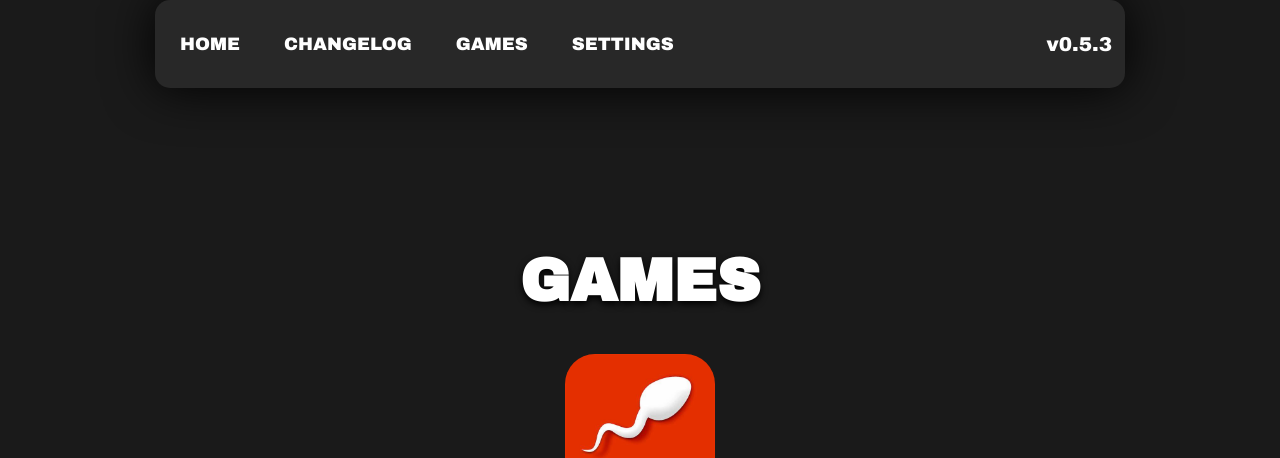
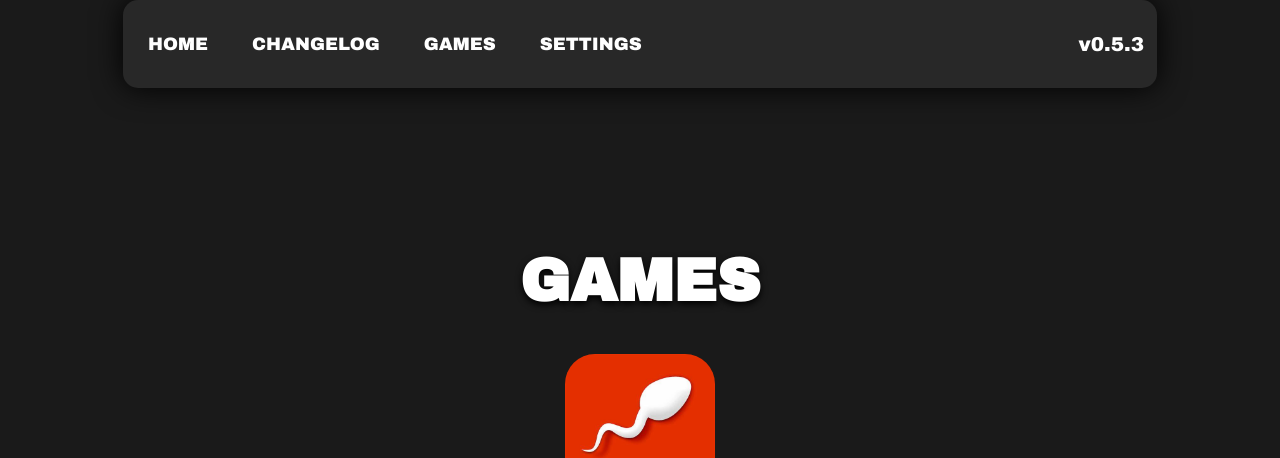
Before and after one commit to RealLogiDev/metric, a website: page static/games.html in a window 1280 px wide. Shown: the top 458 px of the page. Drawn offline with Linux system fonts and the light colour scheme.

Commit message:
sigma corporation

```diff
--- a/static/css/changelog.css
+++ b/static/css/changelog.css
@@ -20,7 +20,7 @@ body {
 
 .navbar {
     background-color: #282828;
-    box-shadow: 0px 0px 50px #000000;
+    box-shadow: 0px 0px 30px #000000;
     height: auto;
     position: fixed;
     top: 0;
@@ -30,9 +30,8 @@ body {
     justify-content: space-between;
     padding: 5px;
     border-radius: 15px;
-    width: 75%;;
+    width: 80%;
     transition-duration: 1s;
-
 }
 
 .navbar a {
--- a/static/css/settings.css
+++ b/static/css/settings.css
@@ -20,7 +20,7 @@ body {
 
 .navbar {
   background-color: #282828;
-  box-shadow: 0px 0px 50px #000000;
+  box-shadow: 0px 0px 30px #000000;
   height: auto;
   position: fixed;
   top: 0;
@@ -30,9 +30,8 @@ body {
   justify-content: space-between;
   padding: 5px;
   border-radius: 15px;
-  width: 75%;;
+  width: 80%;
   transition-duration: 1s;
-
 }
 
 .navbar a {
```
Also changed, not shown: static/css/main(dark).css (+12 -0 lines), static/proxy.html (+4 -0 lines).
